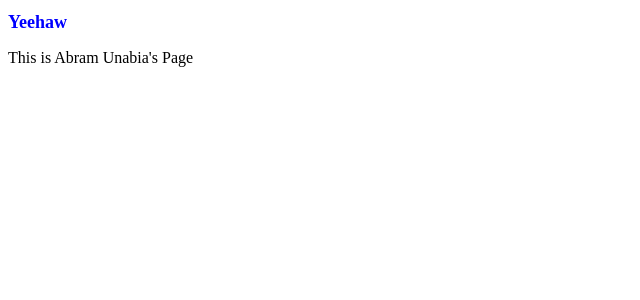
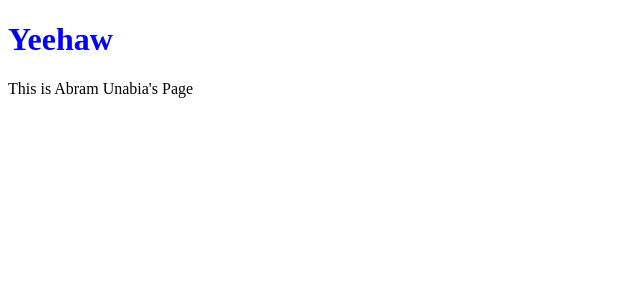
Before and after one commit to unabiabram/unabiabram.github.io, a Jekyll site: the page index.html, which Jekyll copies as it is, in a window 1280 px wide. Shown: the top 300 px of the page, without its empty margins (0-640 px from the left). Built offline with Jekyll 4.4.1, drawn with Linux system fonts in a browser that asks for light colours.

Commit message:
Update index.html

```diff
--- a/index.html
+++ b/index.html
@@ -1,7 +1,6 @@
 <!DOCTYPE html>
 <style>
   h1{
-    font-size: large;
     color: blue;
   }
 </style>
```
